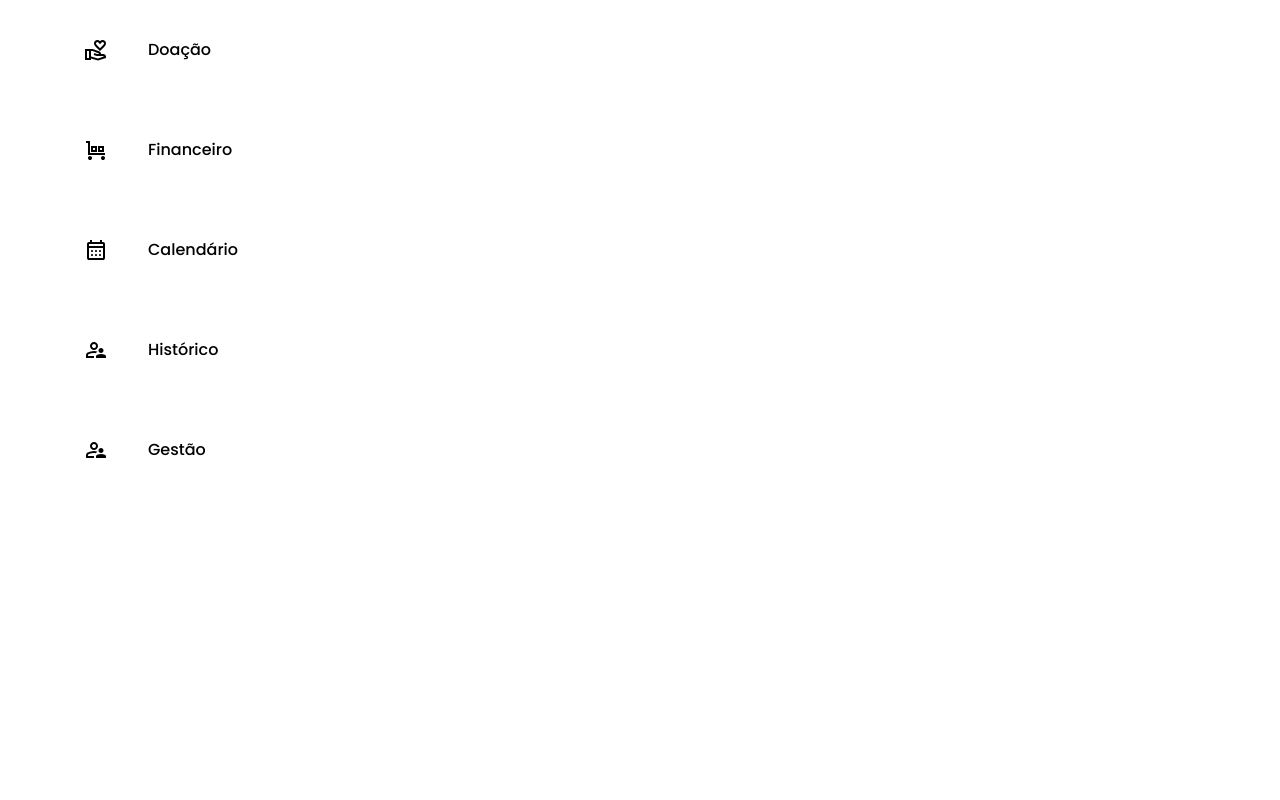
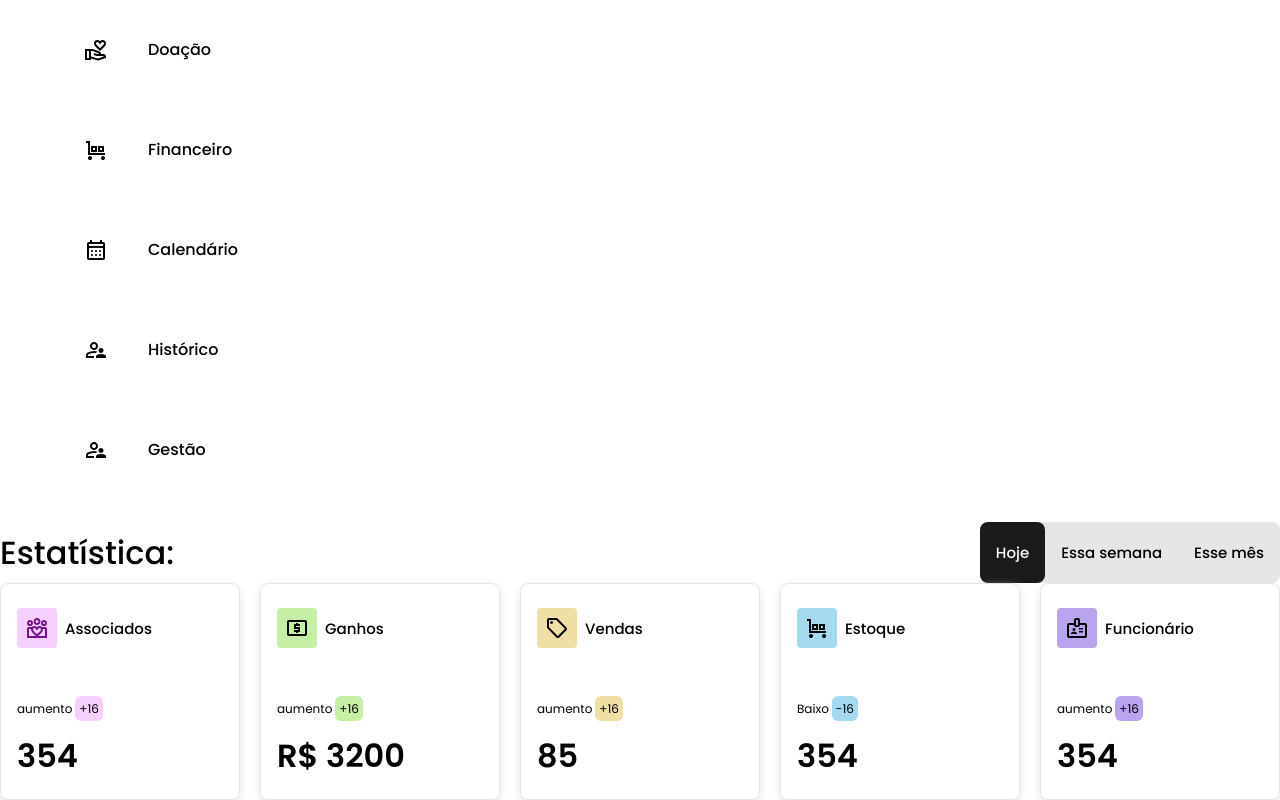
Before and after one commit to ryanNS3/PlanNexus-Front-End, a React (Vite) app: page / in a window 1280 px wide. Shown: the part 345-1145 px from the top of the page. Before the commit the page ends 867 px from the top, so only its background shows below. Built offline with nearby package versions, Linux system fonts and the light colour scheme.

Commit message:
refactor: organized Statistic component and elements in a unique file

```diff
--- a/src/App.jsx
+++ b/src/App.jsx
@@ -7,15 +7,17 @@ import { CardEvents } from "./components/Cards/cardEvents";
 import {Home} from "../src/pages/Home";
 import { Login } from "../src/pages/login";
 import { LineTable } from "./components/LineTable";
+import { Statistic } from "./components/Statistic";
 
 function App() {
   return (
     <>
       <Routes>
-        <Route path="/" Component={Home}>
-          <Route path=":page" Component={<></>} />
+        <Route path="/" element={<Home />}>
+          <Route path=":page" element={<Statistic />} />
         </Route>
       </Routes>
+      <Statistic />
     </>
   );
 }
--- /dev/null
+++ b/src/components/Statistic/index.jsx
@@ -0,0 +1,134 @@
+import { useParams } from "react-router-dom";
+
+export function Statistic() {
+  const { current } = useParams();
+
+  //   Lógica para que os valores dos cards sejam referentes ao:
+  current === "hoje"
+    ? /* dia atual */ ""
+    : current === "semana"
+    ? /* semana atual */ ""
+    : current === "mes"
+    ? /* mes atual */ ""
+    : null;
+
+  return (
+    <>
+      <StatisticHeader />
+
+      <div className="grid grid-cols-5 gap-5">
+        <StatisticOverview title="Associados" situation={16} value={354} />
+        <StatisticOverview title="Ganhos" situation={16} value={"R$ 3200"} />
+        <StatisticOverview title="Vendas" situation={16} value={85} />
+        <StatisticOverview title="Estoque" situation={-16} value={354} />
+        <StatisticOverview title="Funcionário" situation={16} value={354} />
+      </div>
+    </>
+  );
+}
+
+/*************************************************************************************************/
+// import { useParams } from "react-router-dom"; IMPORTED ON TOP
+
+function StatisticHeader() {
+  //   const { current } = useParams();
+
+  return (
+    <header className="flex justify-between items-center">
+      <h5 className="text-h5">Estatística:</h5>
+      <nav>
+        <ul className="flex bg-cinza-100 rounded-lg text-fun2">
+          <li>
+            <a
+              className=" block px-4 py-[1.25rem] bg-cinza-800 rounded-lg text-cinza-50"
+              href="/"
+            >
+              Hoje
+            </a>
+          </li>
+
+          <li>
+            <a className=" block px-4 py-[1.25rem]" href="/">
+              Essa semana
+            </a>
+          </li>
+
+          <li>
+            <a className=" block px-4 py-[1.25rem]" href="/">
+              Esse mês
+            </a>
+          </li>
+        </ul>
+      </nav>
+    </header>
+  );
+}
+
+/*************************************************************************************************/
+
+import { AssociadosIcon } from "../../assets/Associados";
+import { GanhosIcon } from "../../assets/Ganhos";
+import { VendasIcon } from "../../assets/Vendas";
+import { EstoqueIcon } from "../../assets/Estoque";
+import { FuncionarioIcon } from "../../assets/Funcionario";
+
+function StatisticOverview({ title, situation, value }) {
+  let icon, bgColor;
+
+  switch (title) {
+    case "Associados":
+      icon = <AssociadosIcon size={24} />;
+      bgColor = "bg-rosa-50";
+      break;
+
+    case "Ganhos":
+      icon = <GanhosIcon size={24} />;
+      bgColor = "bg-[#C5EFA4]";
+      break;
+
+    case "Vendas":
+      icon = <VendasIcon size={24} />;
+      bgColor = "bg-[#EFDFA4]";
+      break;
+
+    case "Estoque":
+      icon = <EstoqueIcon size={24} />;
+      bgColor = "bg-[#A4D9EF]";
+      break;
+
+    case "Funcionário":
+      icon = <FuncionarioIcon size={24} />;
+      bgColor = "bg-[#B8A4EF]";
+      break;
+
+    default:
+      break;
+  }
+
+  return (
+    <div className="px-4 py-6 flex flex-col gap-12 border border-cinza-100 rounded-lg shadow-[0_4px_8px_0px_rgba(227,227,227)]">
+      <header className="flex justify-start items-center gap-2">
+        <div
+          className={`h-10 w-10 flex items-center justify-center rounded ${bgColor}`}
+        >
+          {icon}
+        </div>
+
+        <h1 className="text-fun2">{title}</h1>
+      </header>
+
+      <div className="flex flex-col gap-4 text-xl">
+        <p className="text-ct3">
+          {situation >= 0 ? "aumento" : "Baixo"}
+          <span
+            className={`p-1 rounded-md inline-block ml-[0.188rem] ${bgColor}`}
+          >
+            {(situation > 0 && `+${situation}`) || situation}
+          </span>
+        </p>
+        <p className="font-semibold text-h5">{value}</p>
+        {/* Alterar o tamanho do texto pois 4xl = 36px e o certo é 40 px */}
+      </div>
+    </div>
+  );
+}
```
